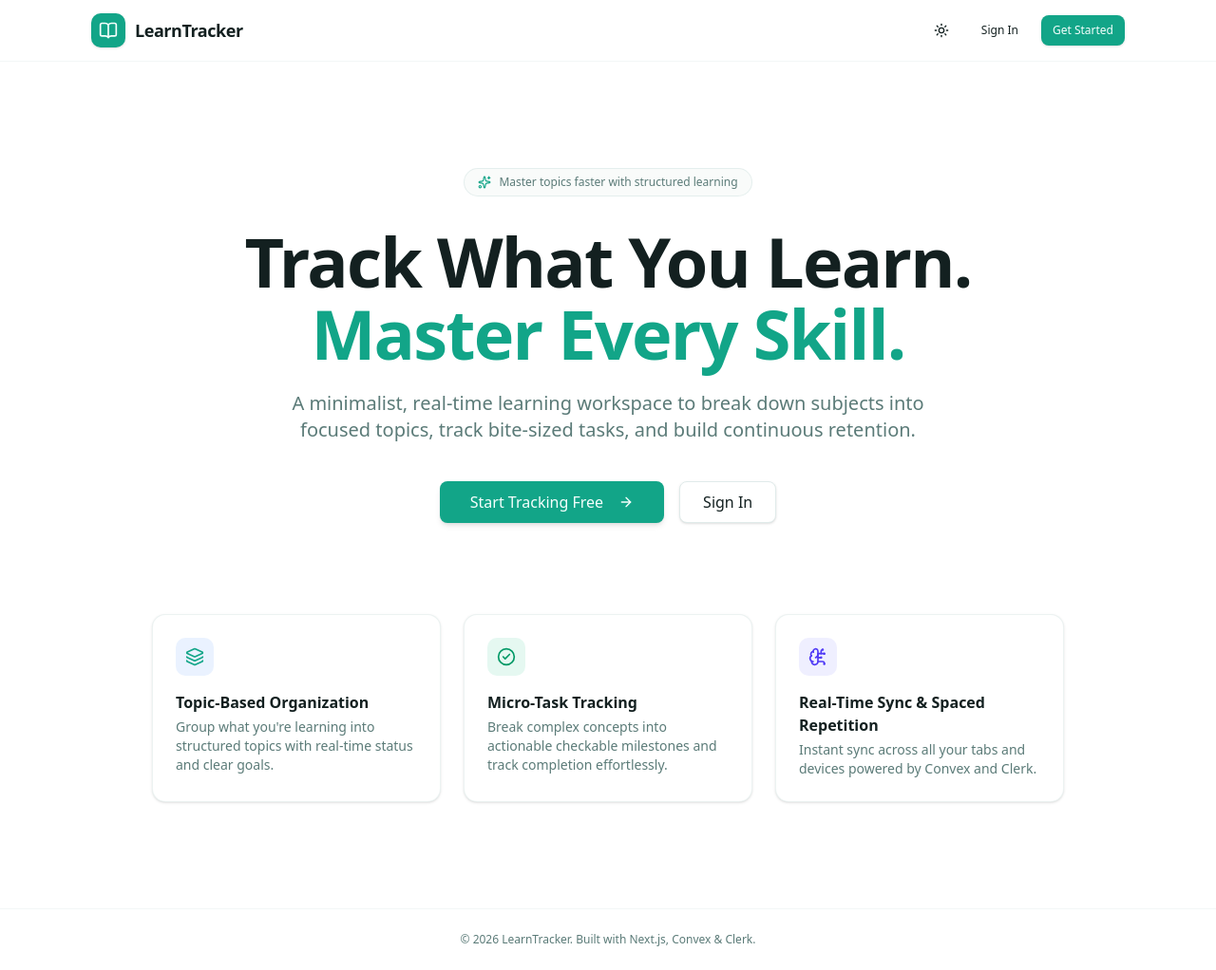
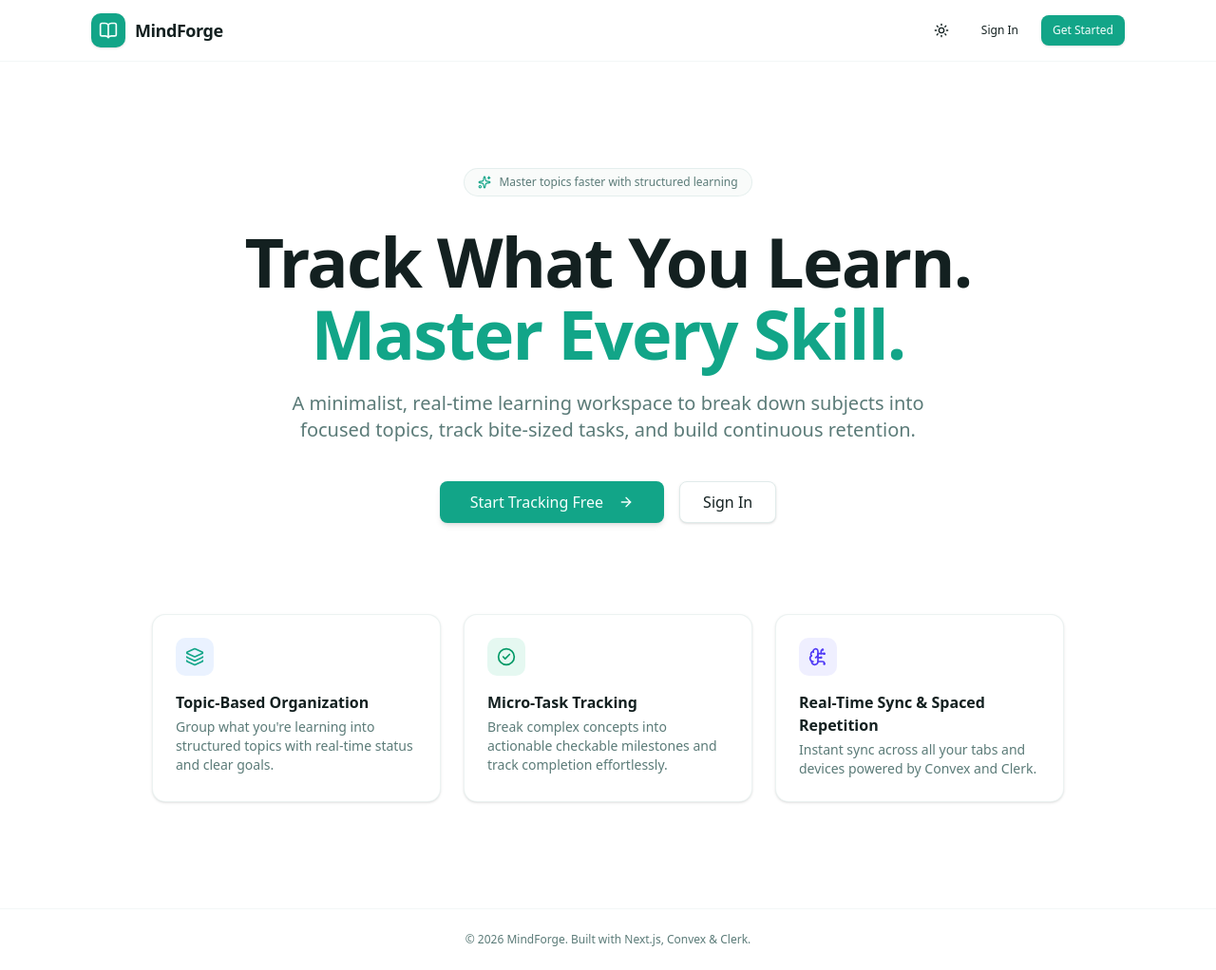
Before and after one commit to Najahi-Dev/learn-tracker, a Next.js app: page / in a window 1280 px wide. Shown: the whole page at 95% size. Built offline with nearby package versions, Linux system fonts and the light colour scheme; no server answers.

Commit message:
feat: add root layout, landing page, and sidebar navigation components

```diff
--- a/app/layout.tsx
+++ b/app/layout.tsx
@@ -17,9 +17,9 @@ const geistMono = Geist_Mono({
 });
 
 export const metadata: Metadata = {
-  title: "LearnTracker - Personal Learning & Mastery Tracker",
+  title: "MindForge - The Intelligent Study & Skill Tracker",
   description:
-    "Organize your learning topics, track tasks with spaced repetition, and master new skills effortlessly.",
+    "Organize your learning topics, track tasks with spaced repetition, and master new skills effortlessly with MindForge.",
 };
 
 export default function RootLayout({
--- a/app/page.tsx
+++ b/app/page.tsx
@@ -25,7 +25,7 @@ export default function HomePage() {
             <div className="flex h-9 w-9 items-center justify-center rounded-lg bg-primary text-primary-foreground shadow-sm">
               <BookOpen className="h-5 w-5" />
             </div>
-            <span className="text-lg font-bold tracking-tight">LearnTracker</span>
+            <span className="text-lg font-bold tracking-tight">MindForge</span>
           </div>
 
           <div className="flex items-center gap-3">
@@ -133,7 +133,7 @@ export default function HomePage() {
 
       {/* Footer */}
       <footer className="border-t border-border/40 py-6 text-center text-xs text-muted-foreground">
-        <p>© {new Date().getFullYear()} LearnTracker. Built with Next.js, Convex & Clerk.</p>
+        <p>© {new Date().getFullYear()} MindForge. Built with Next.js, Convex & Clerk.</p>
       </footer>
     </div>
   );
--- a/components/sidebar-nav.tsx
+++ b/components/sidebar-nav.tsx
@@ -65,7 +65,7 @@ export function SidebarNav() {
           <div className="flex h-7 w-7 items-center justify-center rounded-lg bg-primary text-primary-foreground shadow-xs">
             <BookOpen className="h-4 w-4" />
           </div>
-          <span className="text-sm">LearnTracker</span>
+          <span className="text-sm font-bold">MindForge</span>
         </Link>
 
         <div className="flex items-center gap-2">
@@ -109,8 +109,8 @@ export function SidebarNav() {
                 <BookOpen className="h-4 w-4" />
               </div>
               <div>
-                <span className="text-base font-bold leading-none block">LearnTracker</span>
-                <span className="text-[10px] font-medium text-muted-foreground">Mastery Workspace</span>
+                <span className="text-base font-bold leading-none block">MindForge</span>
+                <span className="text-[10px] font-medium text-muted-foreground">Study & Skill Tracker</span>
               </div>
             </Link>
 
--- a/package.json
+++ b/package.json
@@ -1,5 +1,5 @@
 {
-  "name": "learn-tracker",
+  "name": "mindforge",
   "version": "0.1.0",
   "private": true,
   "scripts": {
```
